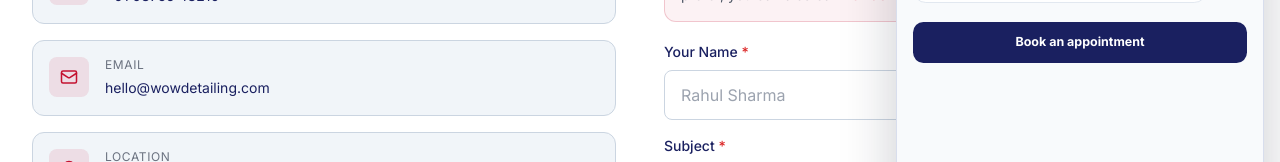
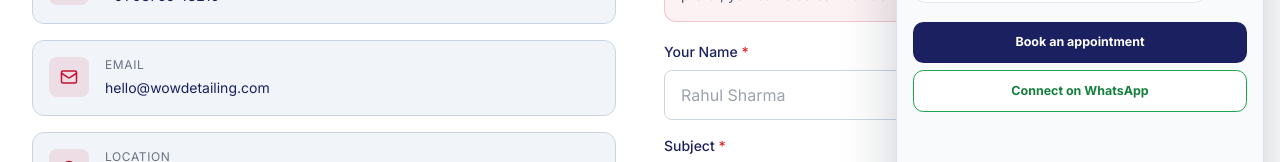
Before and after one commit to unbeatablerajiv/wowdetailing, a React (Vite) app in the folder client/: page /contact in a window 1280 px wide. Both pictures are taken after a click on the button "Open WOW AI Detailer". Shown: the part 516-678 px from the top of the page. Built offline with nearby package versions, Linux system fonts and the light colour scheme; no server answers.

Commit message:
Add WhatsApp contact to AI chat

```diff
--- a/client/src/components/DetailingChat.jsx
+++ b/client/src/components/DetailingChat.jsx
@@ -4,6 +4,7 @@ import ReactMarkdown from 'react-markdown'
 import { ImagePlus, LoaderCircle, MessageCircle, Send, Sparkles, X } from 'lucide-react'
 
 const API_BASE_URL = (import.meta.env.VITE_API_BASE_URL || '').replace(/\/$/, '')
+const WHATSAPP_URL = 'https://wa.me/916207804906'
 const QUICK_ACTIONS = ['Ceramic Coating', 'PPF', 'Paint Correction', 'Interior Detailing', 'Get a Price', 'Book Appointment']
 const welcome = {
   role: 'assistant',
@@ -102,6 +103,7 @@ export default function DetailingChat() {
             ))}
             {busy && <p className="detailer-chat__message assistant"><LoaderCircle size={16} className="detailer-chat__spinner" /> Thinking…</p>}
             <button className="detailer-chat__booking" type="button" onClick={startBooking}>Book an appointment</button>
+            <a className="detailer-chat__whatsapp" href={WHATSAPP_URL} target="_blank" rel="noreferrer">Connect on WhatsApp</a>
           </div>
 
           <form className="detailer-chat__composer" onSubmit={(event) => { event.preventDefault(); sendMessage(text) }}>
--- a/client/src/index.css
+++ b/client/src/index.css
@@ -99,5 +99,6 @@
 .detailer-chat__header { display: flex; align-items: center; gap: .65rem; padding: .85rem 1rem; background: #1a2060; color: white; }.detailer-chat__header > span:nth-child(2) { display: grid; gap: .1rem; flex: 1; }.detailer-chat__header strong { font-size: .9rem; }.detailer-chat__header small { color: #cbd5e1; font-size: .68rem; }.detailer-chat__header small i { display: inline-block; width: .45rem; height: .45rem; border-radius: 99px; background: #4ade80; }.detailer-chat__header button, .detailer-chat__composer button { border: 0; background: transparent; cursor: pointer; color: inherit; }.detailer-chat__mark { display: grid; place-items: center; width: 2rem; height: 2rem; border-radius: .6rem; background: #C41230; font-weight: 900; }
 .detailer-chat__body { flex: 1; overflow-y: auto; padding: 1rem; background: #f8fafc; }.detailer-chat__quick-actions { display: flex; gap: .4rem; flex-wrap: wrap; margin-bottom: .9rem; }.detailer-chat__quick-actions button { border: 1px solid #f1bdc7; border-radius: 999px; padding: .35rem .55rem; background: #fff; color: #a30f28; font-size: .68rem; cursor: pointer; }.detailer-chat__message { width: fit-content; max-width: 88%; margin: .5rem 0; padding: .65rem .75rem; border-radius: .8rem; color: #1e293b; font-size: .8rem; line-height: 1.45; white-space: pre-wrap; }.detailer-chat__message.assistant { background: white; border: 1px solid #e2e8f0; }.detailer-chat__message.user { margin-left: auto; background: #C41230; color: white; }.detailer-chat__spinner { display: inline-block; vertical-align: text-bottom; animation: detailer-spin 1s linear infinite; } @keyframes detailer-spin { to { transform: rotate(360deg); } }
 .detailer-chat__booking { width: 100%; margin-top: .7rem; border: 0; border-radius: .65rem; padding: .7rem; background: #1a2060; color: white; font-size: .78rem; font-weight: 700; cursor: pointer; }
+.detailer-chat__whatsapp { display: block; width: 100%; margin-top: .45rem; border: 1px solid #16a34a; border-radius: .65rem; padding: .65rem; color: #15803d; background: white; font-size: .78rem; font-weight: 700; text-align: center; text-decoration: none; }
 .detailer-chat__message p + p { margin-top: .55rem; }.detailer-chat__message ol, .detailer-chat__message ul { margin: .5rem 0 .1rem 1.1rem; }.detailer-chat__message li + li { margin-top: .3rem; }.detailer-chat__message strong { font-weight: 700; }
 .detailer-chat__composer { display: flex; align-items: center; gap: .35rem; padding: .7rem; border-top: 1px solid #e2e8f0; }.detailer-chat__composer input:not([type=file]) { min-width: 0; flex: 1; border: 0; outline: 0; color: #1e293b; font-size: .82rem; }.detailer-chat__composer button { display: grid; place-items: center; width: 2rem; height: 2rem; border-radius: .5rem; color: #64748b; }.detailer-chat__composer button:last-child { background: #C41230; color: white; }.detailer-chat__composer button:disabled { opacity: .5; cursor: not-allowed; }
--- a/client/src/utils/contact.js
+++ b/client/src/utils/contact.js
@@ -1,6 +1,6 @@
 export const BUSINESS_PHONE = '+91 98765 43210'
 export const BUSINESS_PHONE_LINK = 'tel:+919876543210'
-export const BUSINESS_WHATSAPP_LINK = 'https://wa.me/919876543210'
+export const BUSINESS_WHATSAPP_LINK = 'https://wa.me/916207804906'
 export const BUSINESS_EMAIL = 'hello@wowdetailing.com'
 export const BUSINESS_EMAIL_LINK = `mailto:${BUSINESS_EMAIL}`
 
```
